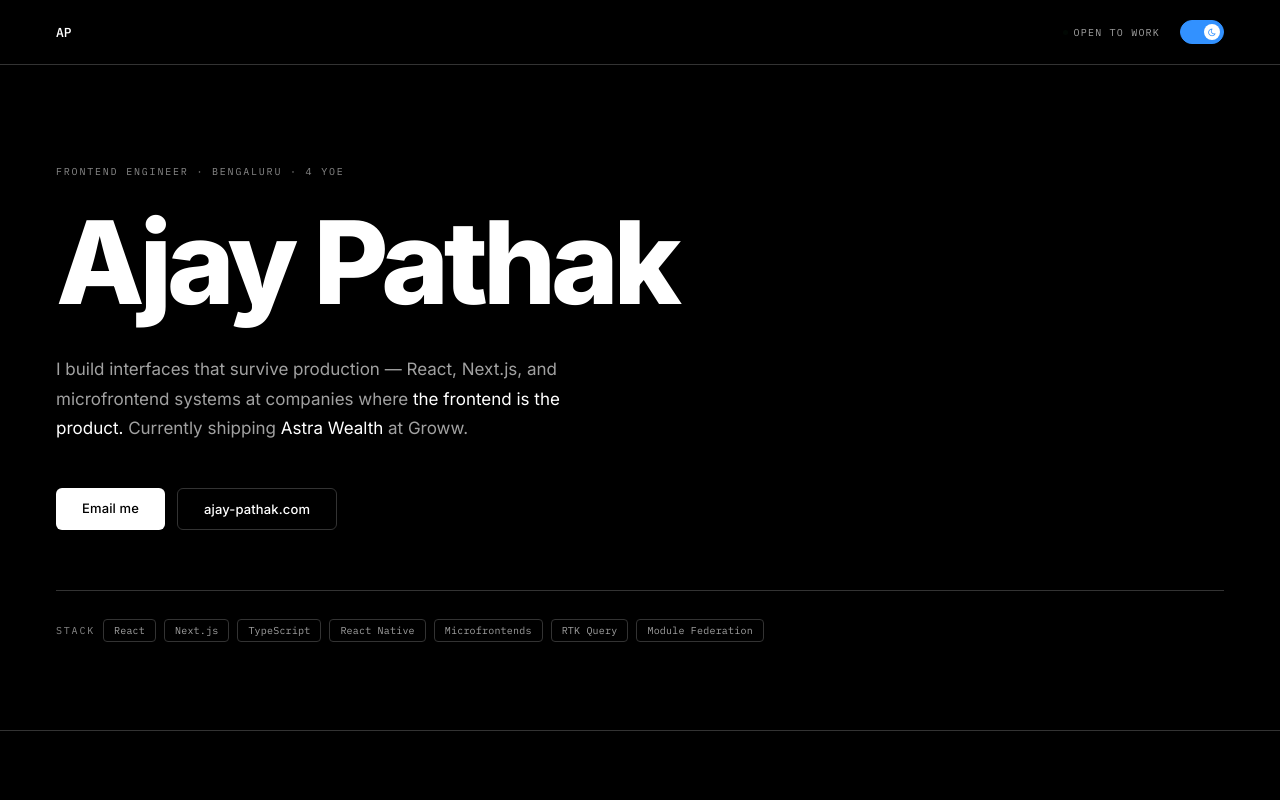
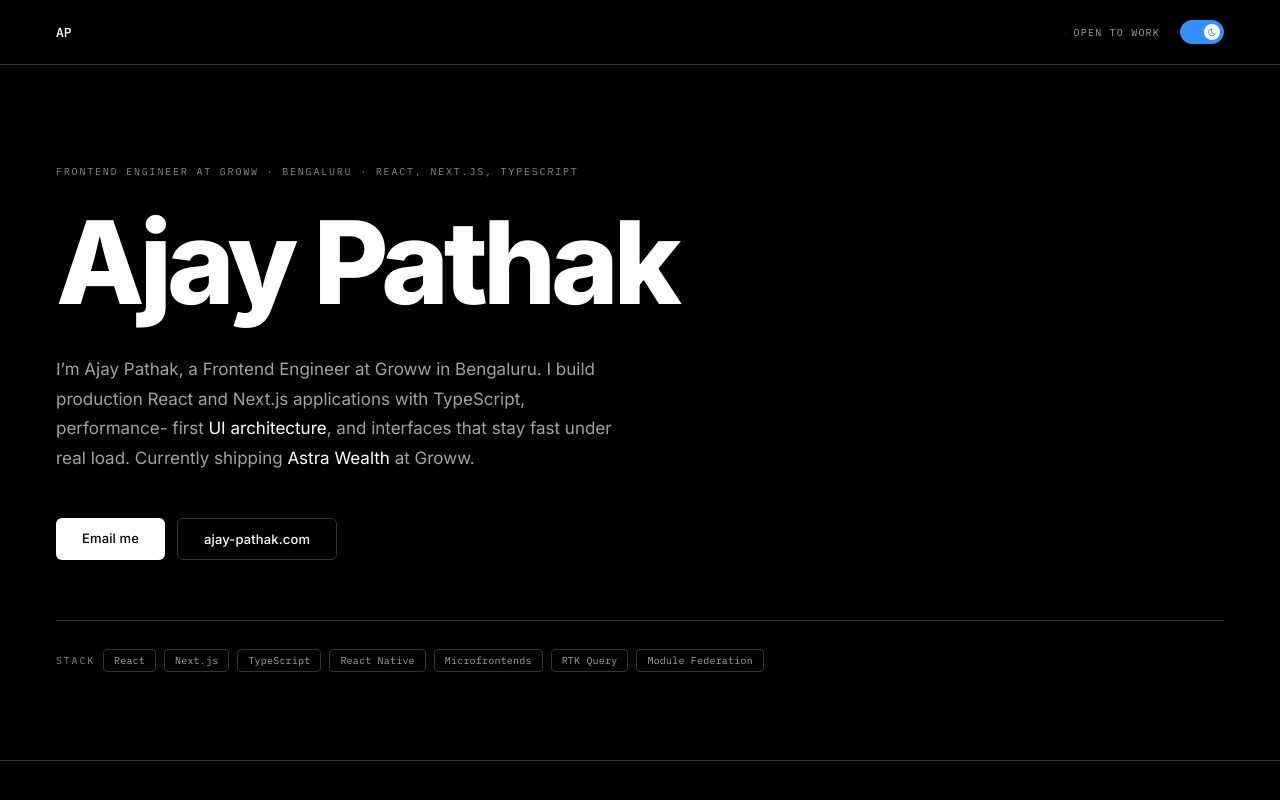
Before and after one commit to ap221882/portfolio-ajay-pathak-main, a Next.js app: page / in a window 1280 px wide. Shown: the top 800 px of the page. Built offline with nearby package versions, Linux system fonts and the light colour scheme.

Commit message:
feat: update footer and hero components with enhanced personal branding and social links

```diff
--- a/components/Footer/Footer.tsx
+++ b/components/Footer/Footer.tsx
@@ -20,34 +20,48 @@
           letterSpacing: "0.08em",
         }}
       >
-        Ajay Pathak · 2026 · Bengaluru
+        Ajay Pathak — Frontend Engineer, Groww · Bengaluru, India
       </span>
       <nav aria-label="Social links">
-        <div style={{ display: "flex", gap: "24px" }}>
+        <div style={{ display: "flex", gap: "24px", flexWrap: "wrap" }}>
           {[
             {
               label: "email",
               href: "mailto:ajay.pathak.webdeveloper@gmail.com",
-
               ariaLabel: "Email Ajay Pathak",
+              rel: undefined,
             },
             {
               label: "linkedin",
-              href: "https://linkedin.com/in/ajay-pathak-developer",
+              href: "https://www.linkedin.com/in/ajay-pathak-developer",
               ariaLabel: "Ajay Pathak on LinkedIn (opens in new tab)",
+              rel: "noopener noreferrer me",
+            },
+            {
+              label: "github",
+              href: "https://github.com/ap221882",
+              ariaLabel: "Ajay Pathak on GitHub (opens in new tab)",
+              rel: "noopener noreferrer me",
+            },
+            {
+              label: "x",
+              href: "https://x.com/Pathkbndhu_navo",
+              ariaLabel: "Ajay Pathak on X (opens in new tab)",
+              rel: "noopener noreferrer me",
             },
             {
               label: "website",
               href: "https://ajay-pathak.com",
               ariaLabel: "Ajay Pathak's website (opens in new tab)",
+              rel: "noopener noreferrer me",
             },
-          ].map(({ label, href, ariaLabel }) => (
+          ].map(({ label, href, ariaLabel, rel }) => (
             <a
               key={label}
               href={href}
               aria-label={ariaLabel}
               target={href.startsWith("mailto:") ? undefined : "_blank"}
-              rel="noopener noreferrer"
+              rel={rel}
               className="ap3-press"
               style={{
                 ...mono,
--- a/components/Hero/Hero.tsx
+++ b/components/Hero/Hero.tsx
@@ -139,9 +139,8 @@
             animation: "ap3-rise 0.7s cubic-bezier(0.16,1,0.3,1) 0s both",
           }}
         >
-          Frontend engineer · Bengaluru · 4 YOE
+          Frontend Engineer at Groww · Bengaluru · React, Next.js, TypeScript
         </Label>
-        {}
         <h1
           id="hero-heading"
           className="ap3-name"
@@ -169,11 +168,12 @@
             animation: "ap3-rise 0.8s cubic-bezier(0.16,1,0.3,1) 0.18s both",
           }}
         >
-          I build interfaces that survive production — React, Next.js, and
-          microfrontend systems at companies where{" "}
-          <span style={{ color: t.ink }}>the frontend is the product.</span>{" "}
-          Currently shipping <span style={{ color: t.ink }}>Astra Wealth</span>{" "}
-          at Groww.
+          I’m Ajay Pathak, a Frontend Engineer at Groww in Bengaluru. I build
+          production React and Next.js applications with TypeScript,
+          performance- first{" "}
+          <span style={{ color: t.ink }}>UI architecture</span>, and interfaces
+          that stay fast under real load. Currently shipping{" "}
+          <span style={{ color: t.ink }}>Astra Wealth</span> at Groww.
         </p>
         <div
           style={{
```
Also changed, not shown: app/sitemap.ts (+4 -3 lines).
